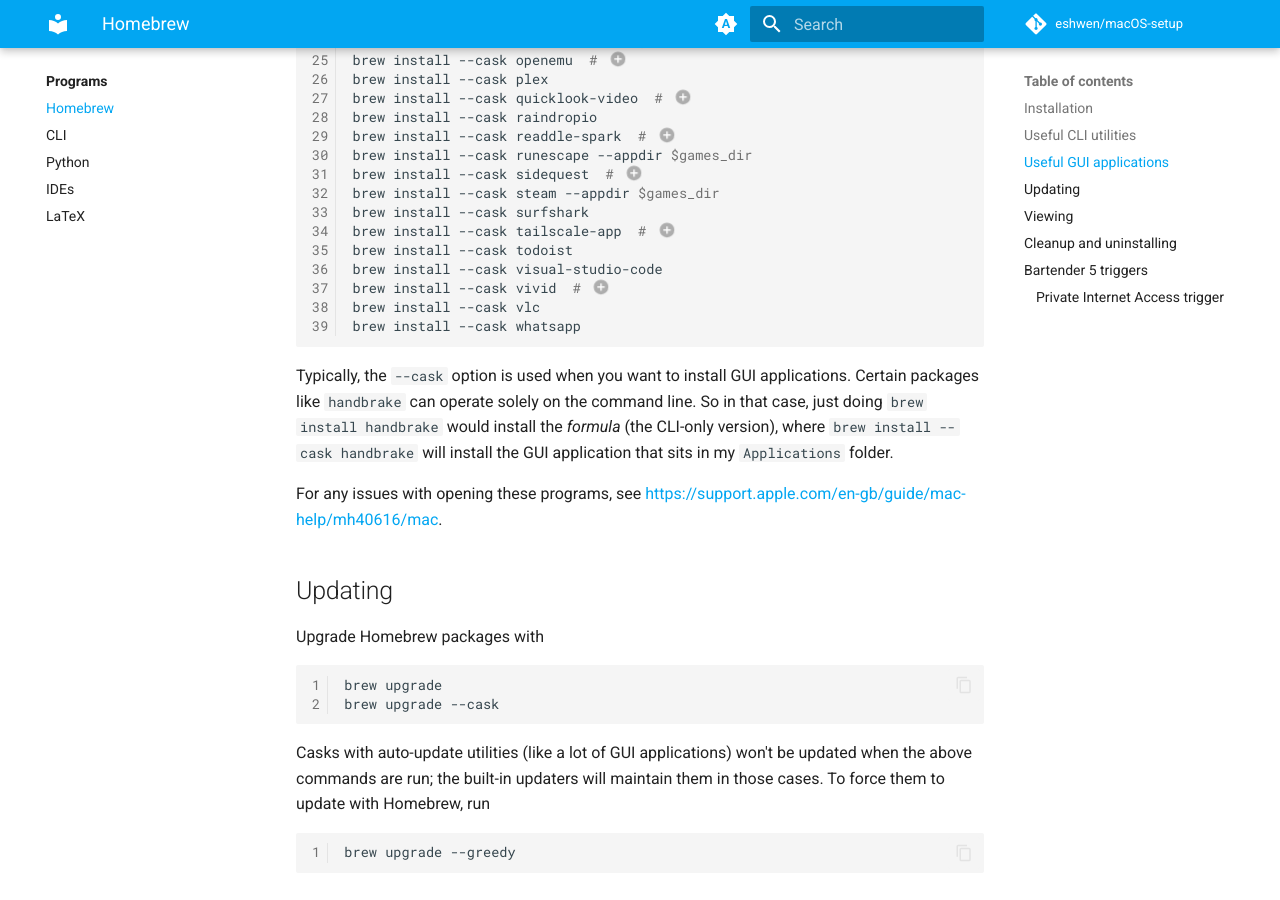
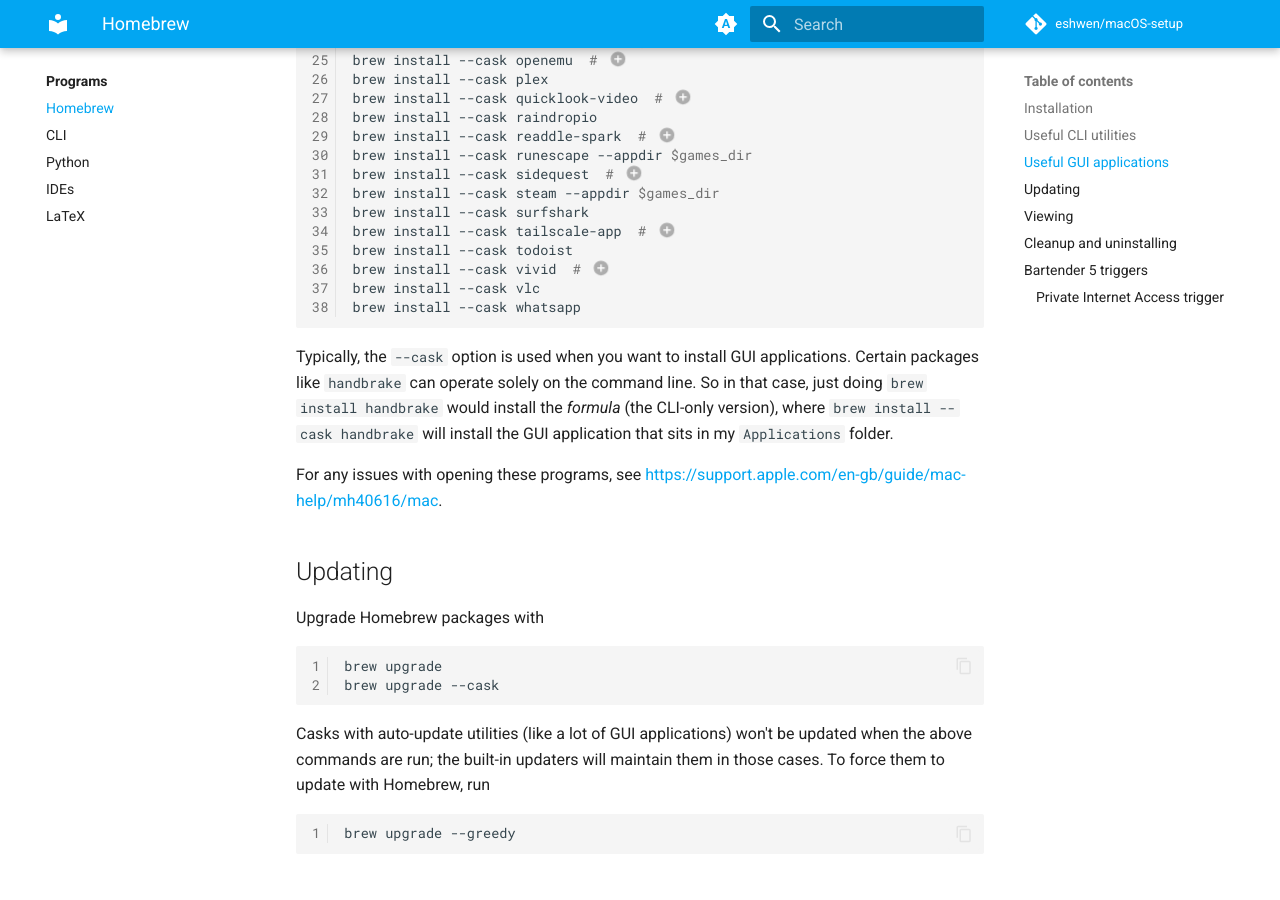
Before and after one commit to eshwen/macOS-setup, an MkDocs documentation site: the page built from docs/programs/homebrew.md, in a window 1280 px wide and 900 px high, scrolled down 1475 px. Built offline with MkDocs 1.6.1 and Material for MkDocs 9.7.7, drawn with Linux system fonts in a browser that asks for light colours; comment, search, counter and statistics services are not loaded; the version menu is left out.

Commit message:
Remove Visual Studio Code installation command

```diff
--- a/docs/programs/homebrew.md
+++ b/docs/programs/homebrew.md
@@ -86,7 +86,6 @@
 brew install --cask surfshark
 brew install --cask tailscale-app  # (17)
 brew install --cask todoist
-brew install --cask visual-studio-code
 brew install --cask vivid  # (16)
 brew install --cask vlc
 brew install --cask whatsapp
```
